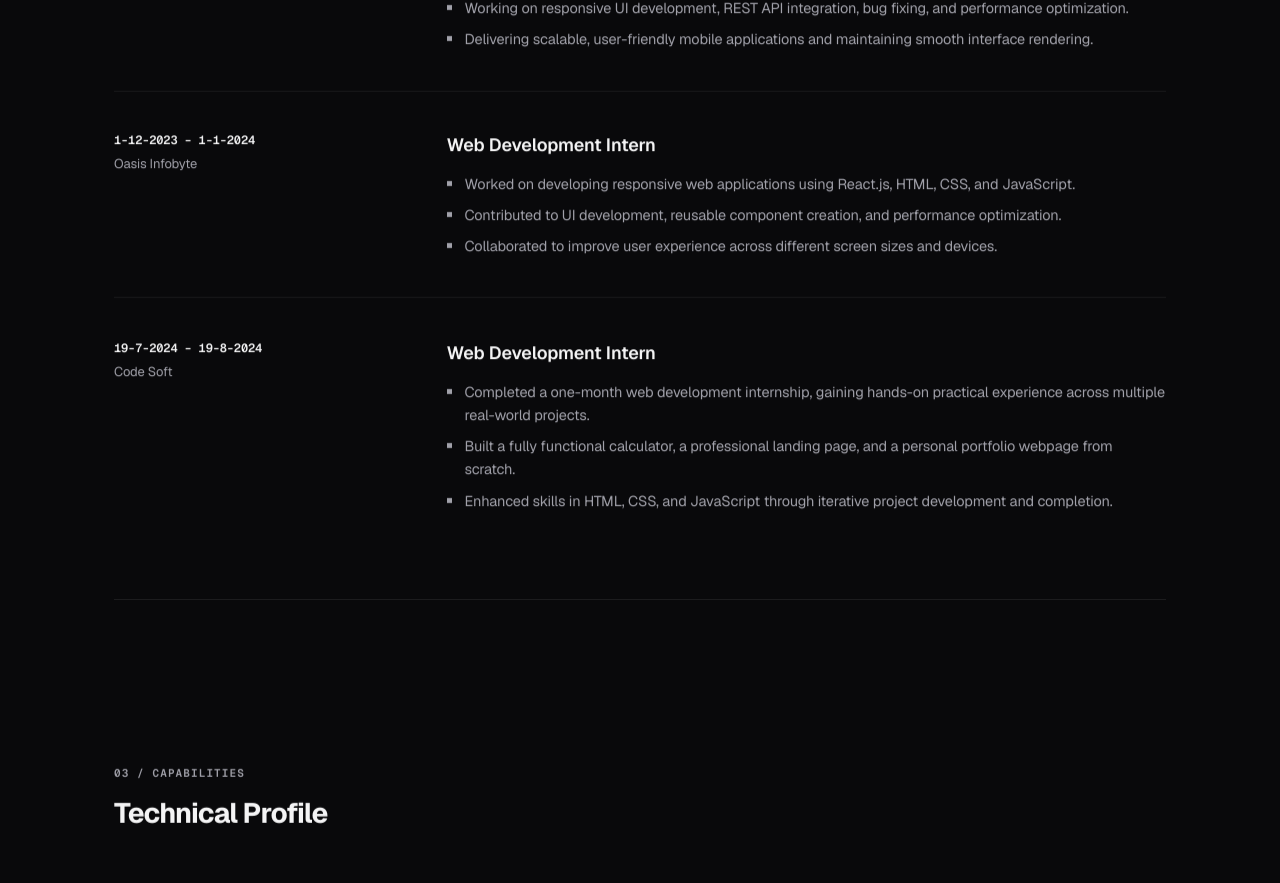
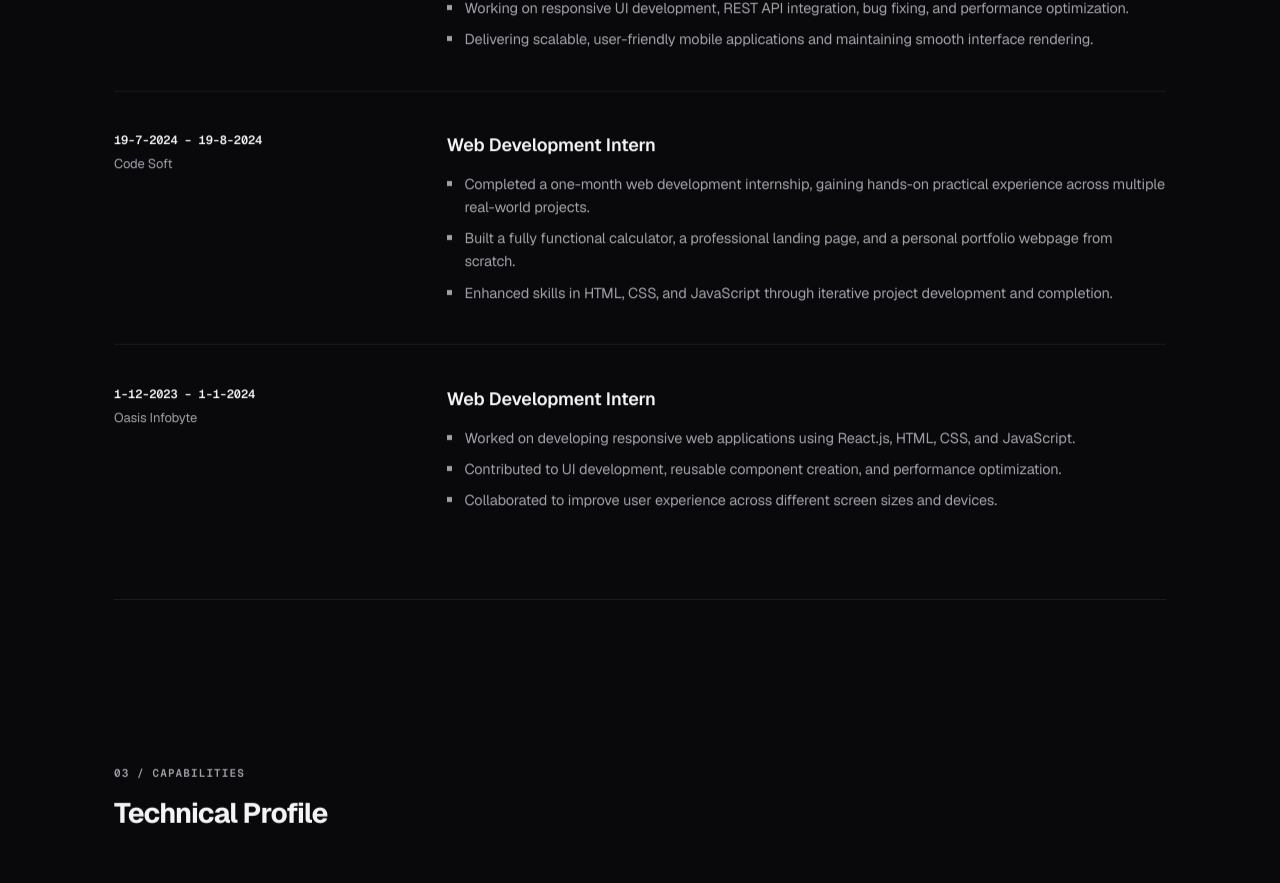
Before and after one commit to Nadeemahmad321/Nadeem-portfolio, a React (Vite) app in the folder frontend/: page / in a window 1280 px wide. Shown: the part 2952-3835 px from the top of the page. Built offline with nearby package versions, Linux system fonts and the light colour scheme.

Commit message:
Reorder experience: Code Soft before Oasis Infobyte

```diff
--- a/frontend/src/data/portfolioData.js
+++ b/frontend/src/data/portfolioData.js
@@ -89,22 +89,22 @@ export const experience = [
   },
   {
     role: "Web Development Intern",
+    company: "Code Soft",
+    duration: "19-7-2024 – 19-8-2024",
+    desc: [
+      "Completed a one-month web development internship, gaining hands-on practical experience across multiple real-world projects.",
+      "Built a fully functional calculator, a professional landing page, and a personal portfolio webpage from scratch.",
+      "Enhanced skills in HTML, CSS, and JavaScript through iterative project development and completion."
+    ]
+  },
+  {
+    role: "Web Development Intern",
     company: "Oasis Infobyte",
     duration: "1-12-2023 – 1-1-2024",
     desc: [
       "Worked on developing responsive web applications using React.js, HTML, CSS, and JavaScript.",
       "Contributed to UI development, reusable component creation, and performance optimization.",
       "Collaborated to improve user experience across different screen sizes and devices."
-    ]
-  },
-  {
-    role: "Web Development Intern",
-    company: "Code Soft",
-    duration: "19-7-2024 – 19-8-2024",
-    desc: [
-      "Completed a one-month web development internship, gaining hands-on practical experience across multiple real-world projects.",
-      "Built a fully functional calculator, a professional landing page, and a personal portfolio webpage from scratch.",
-      "Enhanced skills in HTML, CSS, and JavaScript through iterative project development and completion."
     ]
   }
 ]
```
